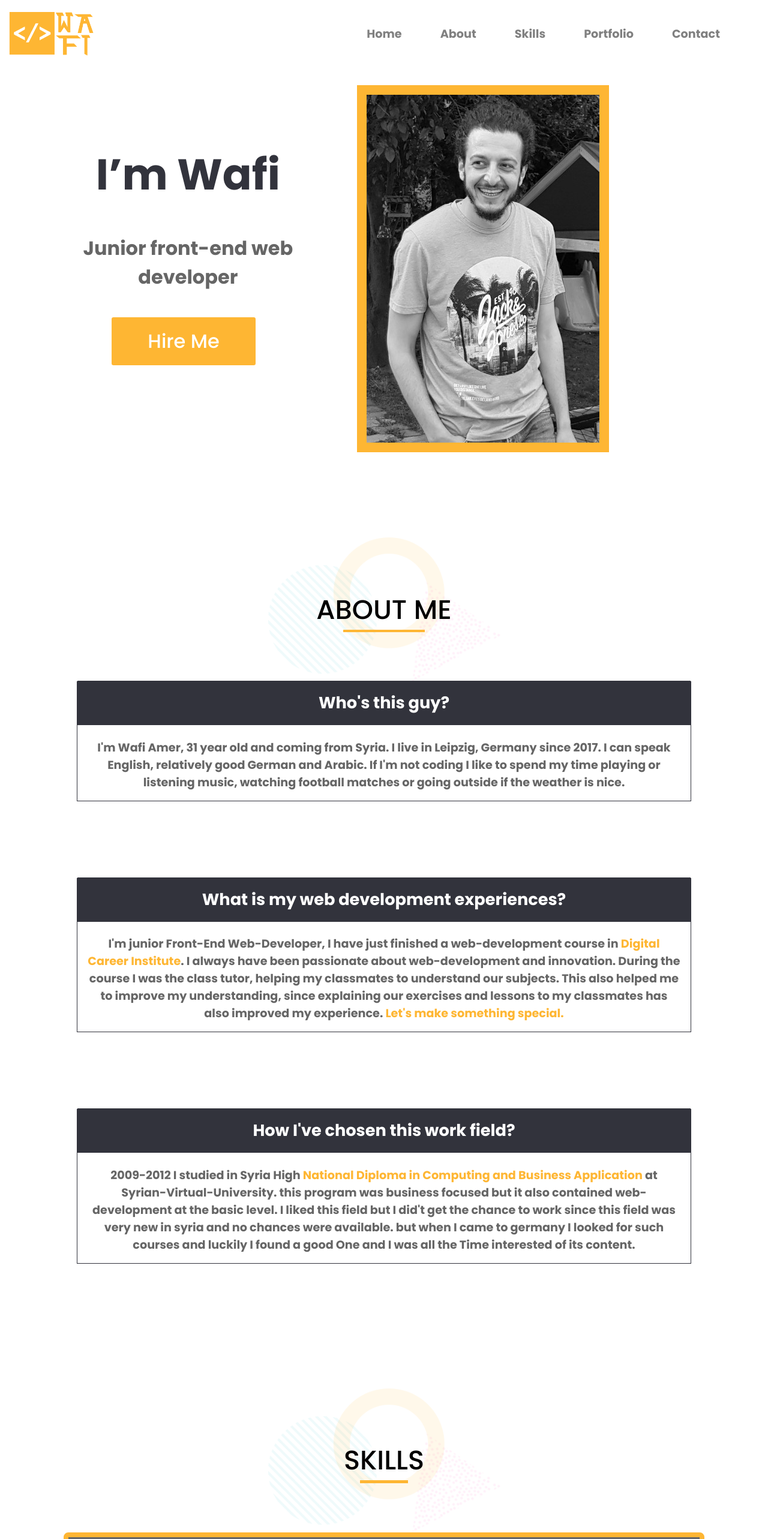
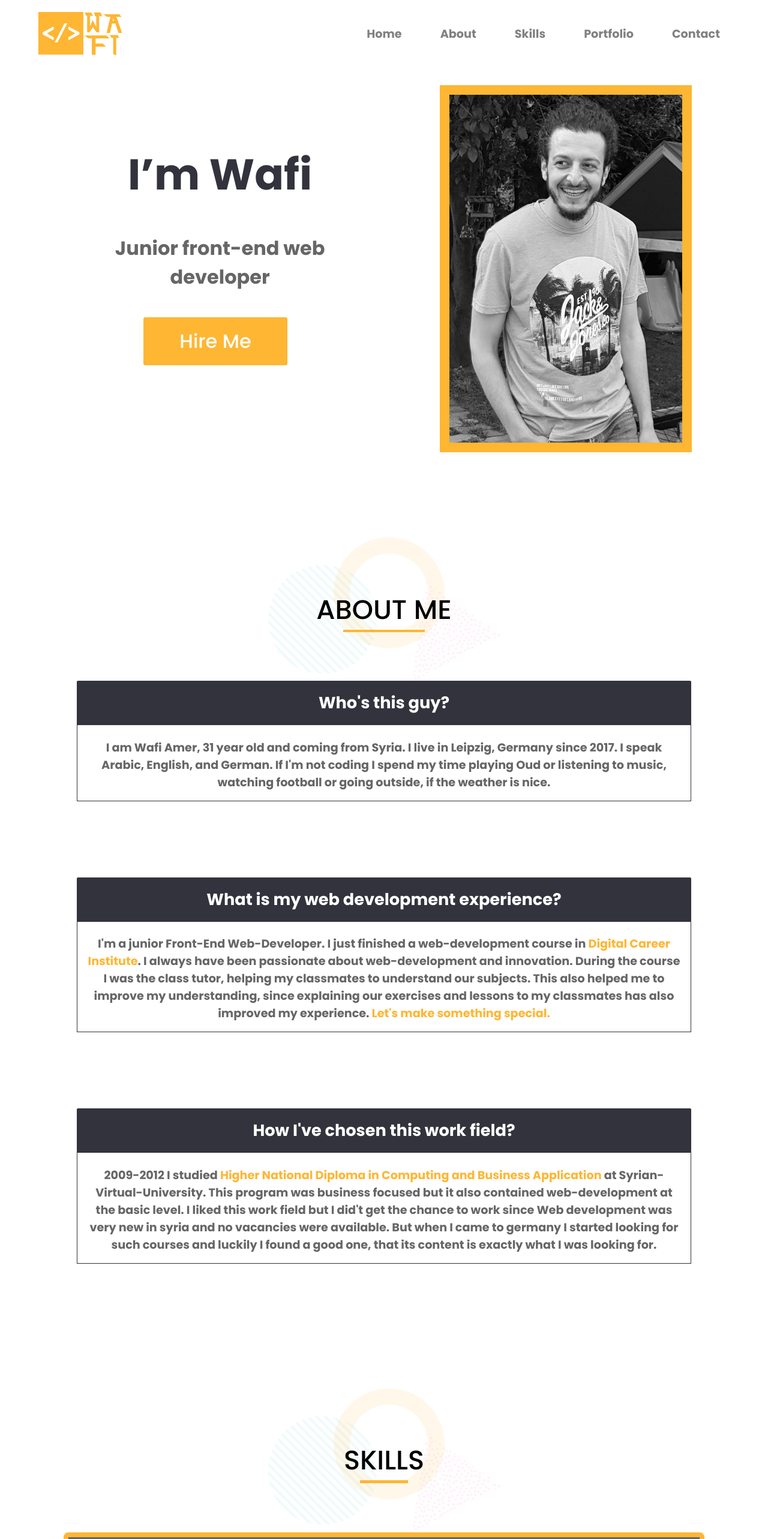
Before and after one commit to wafy89/wafy89.github.io, a React (Create React App) app: page / in a window 1280 px wide. Shown: the top 2566 px of the page at 60% size. Built offline with nearby package versions, Linux system fonts and the light colour scheme.

Commit message:
fixed layout

```diff
--- a/src/components/About.js
+++ b/src/components/About.js
@@ -16,20 +16,19 @@ class About extends Component {
             <div className="aboutTextSection">
               <h2>Who's this guy?</h2>
               <h4>
-                I'm Wafi Amer, 31 year old and coming from Syria. I live in
-                Leipzig, Germany since 2017. I can speak English, relatively
-                good German and Arabic. If I'm not coding I like to spend my
-                time playing or listening music, watching football matches or
-                going outside if the weather is nice.
+                I am Wafi Amer, 31 year old and coming from Syria. I live in
+                Leipzig, Germany since 2017. I speak Arabic, English, and German. If I'm not coding I spend my
+                time playing Oud or listening to music, watching football or
+                going outside, if the weather is nice.
               </h4>
             </div>
           </Fade>
 
           <Fade right>
             <div className="aboutTextSection">
-              <h2>What is my web development experiences?</h2>
+              <h2>What is my web development experience?</h2>
               <h4>
-                I'm junior Front-End Web-Developer, I have just finished a
+                I'm a junior Front-End Web-Developer. I just finished a
                 web-development course in{" "}
                 <a
                   className="aboutLinks"
@@ -42,7 +41,7 @@ class About extends Component {
                 innovation. During the course I was the class tutor, helping my
                 classmates to understand our subjects. This also helped me to
                 improve my understanding, since explaining our exercises and
-                lessons to my classmates has also improved my experience.{" "}
+                lessons to my classmates has also improved my experience.
                 <a className="aboutLinks" href="#contact">
                   {" "}
                   Let's make something special.
@@ -55,21 +54,18 @@ class About extends Component {
             <div className="aboutTextSection">
               <h2>How I've chosen this work field?</h2>
               <h4>
-                2009-2012 I studied in Syria High{" "}
+                2009-2012 I studied
                 <a
                   className="aboutLinks"
                   href="https://www.svuonline.org/en/program/hnd"
-                >
-                  {" "}
-                  National Diploma in Computing and Business Application{" "}
-                </a>{" "}
-                at Syrian-Virtual-University. this program was business focused
+                >{" "}
+                  Higher National Diploma in Computing and Business Application
+                  {" "} </a>
+                at Syrian-Virtual-University. This program was business focused
                 but it also contained web-development at the basic level. I
-                liked this field but I did't get the chance to work since this
-                field was very new in syria and no chances were available. but
-                when I came to germany I looked for such courses and luckily I
-                found a good One and I was all the Time interested of its
-                content.
+                liked this work field but I did't get the chance to work since Web development was very new in syria and no vacancies were available. But
+                when I came to germany I started looking for such courses and luckily I
+                found a good one, that its content is exactly what I was looking for.
               </h4>
             </div>
           </Fade>
--- a/src/styles/_contact.scss
+++ b/src/styles/_contact.scss
@@ -50,7 +50,6 @@ $color-primary: rgb(254, 182, 51);
                 height: 3rem;
                 color: #fff;
                 background-color: $color-primary;
-                margin-right: 15px;
                 font-family: "Poppins";
                 font-weight: 700;
                 border: 2px solid $color-primary;
--- a/src/styles/_footer.scss
+++ b/src/styles/_footer.scss
@@ -46,9 +46,20 @@ $color-primary: #feb633;
     justify-content: space-evenly;
     align-items: center;
     @media (min-width: 990px) {
-      justify-content: space-evenly;
       align-items: center;
       flex-direction: row;
+    }
+    .phone{
+      width: 100%;
+      @media (min-width: 990px) {
+        width: 40%;
+      }
+    }
+    .websites{
+      width: 100%;
+      @media (min-width: 990px) {
+        width: 40%;
+      }
     }
   }
 }
--- a/src/styles/_home.scss
+++ b/src/styles/_home.scss
@@ -2,16 +2,17 @@ $color-primary: #feb633;
 
 .homeContainer {
   width: 100%;
-  max-width: 80vw;
-  margin: 5rem 2rem;
+  //max-width:1500px;
+  margin: 5rem auto;
   padding: 0;
   min-height: 90vh;
   display: flex;
   flex-direction: column;
   align-items: center;
   justify-content: space-evenly;
-  @media (min-width: 684px) {
+  @media (min-width: 990px) {
     flex-direction: row;
+    //justify-content: center;
   }
   .homeImage {
     max-width: 88vw;
--- a/src/styles/_navBar.scss
+++ b/src/styles/_navBar.scss
@@ -18,9 +18,12 @@ $color-primary: #feb633;
     //padding-right: 5rem;
   }
   .logoContainer {
-    //margin-left: 1rem;
+    margin-left: 1rem;
     display: block;
     height: 100%;
+    @media (min-width: 990px) {
+      margin-left: 3rem;
+    }
     .logoImage {
       display: block;
       height: 5rem;
```
